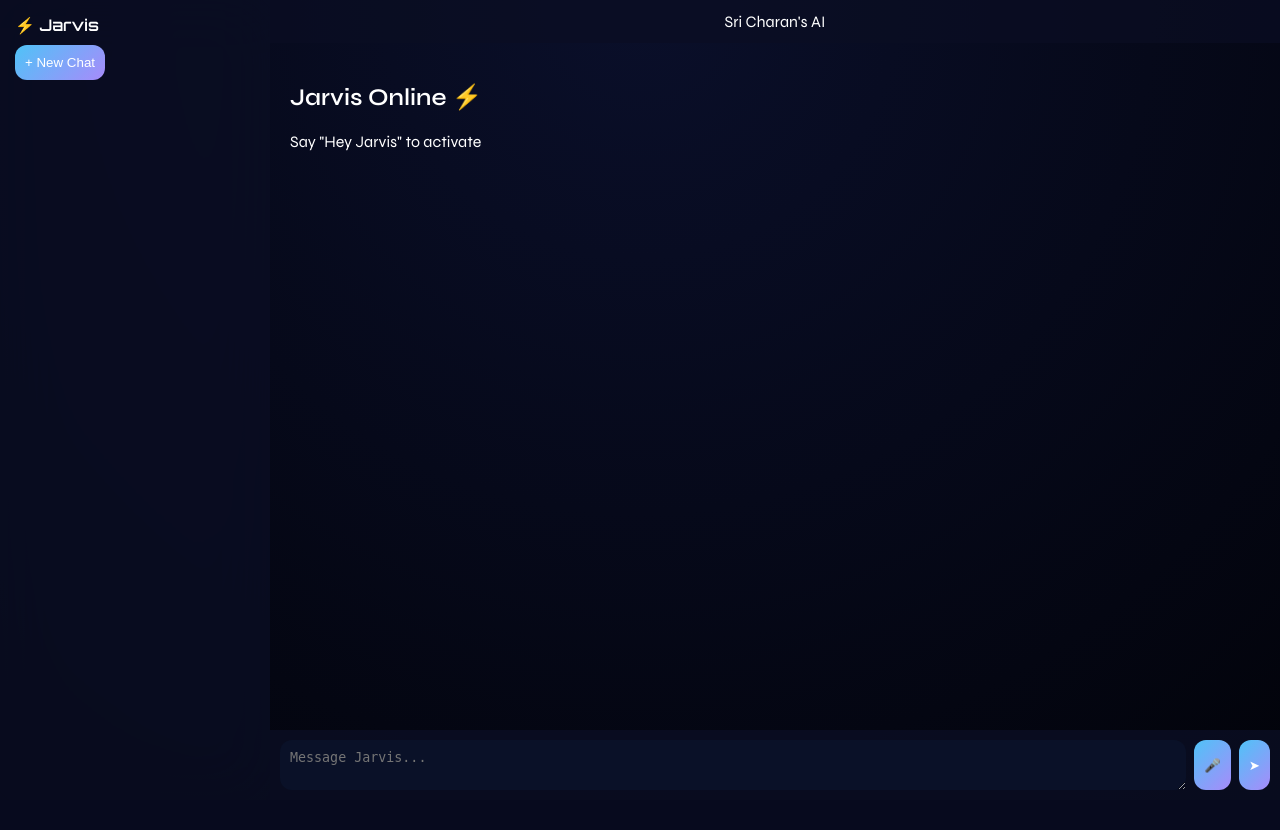
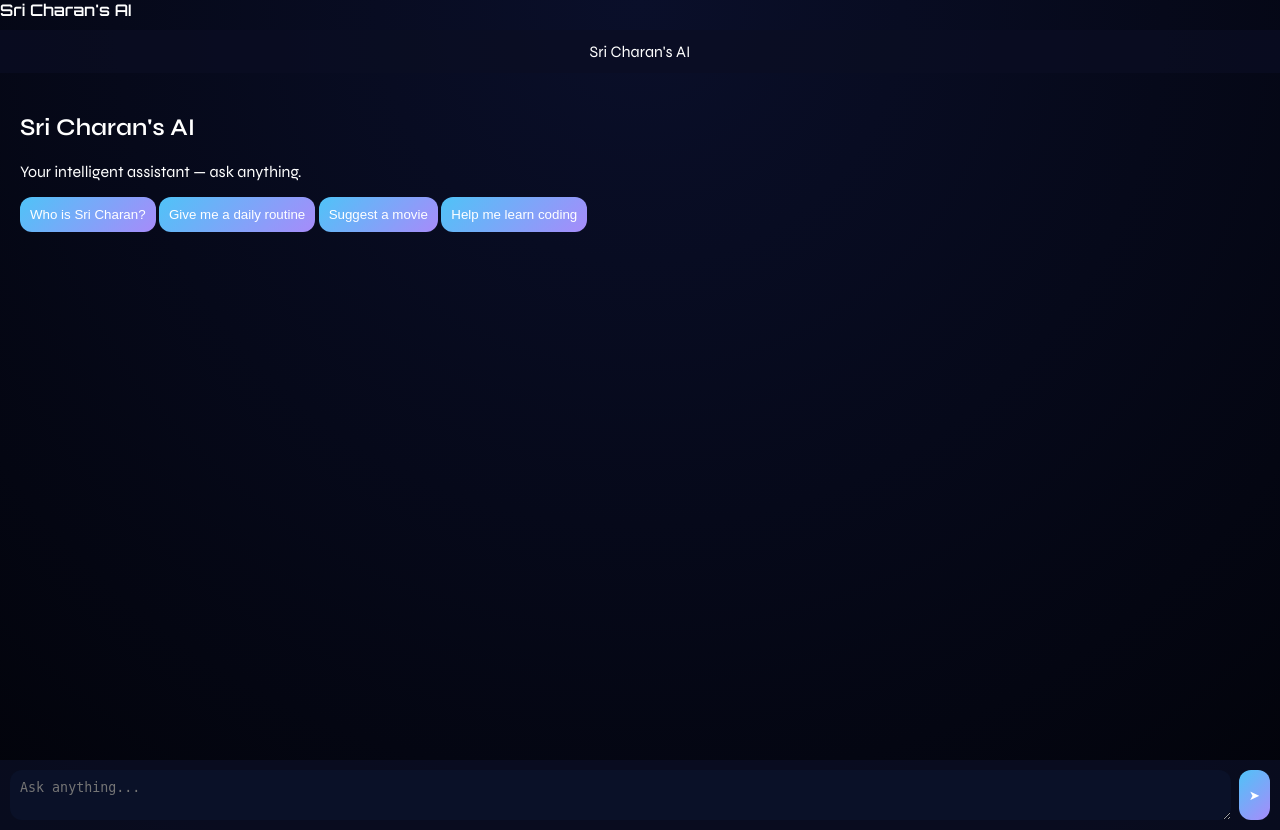
Before and after one commit to charan6401-rgb/Chatbo, a Flask app: page / in a window 1280 px wide. Before the commit the page ends 790 px from the top, so only its background shows below. Run offline with Flask 3, Linux system fonts and the light colour scheme.

Commit message:
Update index.html

```diff
--- a/templates/index.html
+++ b/templates/index.html
@@ -3,7 +3,7 @@
 <head>
 <meta charset="UTF-8">
 <meta name="viewport" content="width=device-width, initial-scale=1.0">
-<title>Sri Charan AI</title>
+<title>Sri Charan's AI</title>
 
 <link href="https://fonts.googleapis.com/css2?family=Orbitron:wght@600&family=Syne:wght@400;600&display=swap" rel="stylesheet">
 <link rel="stylesheet" href="/static/style.css">
@@ -11,31 +11,39 @@
 
 <body>
 
+<!-- SPLASH -->
+<div id="splash">
+  <div class="logo">Sri Charan's AI</div>
+</div>
+
 <div class="app">
-
-  <!-- SIDEBAR -->
-  <aside class="sidebar">
-    <div class="logo">⚡ Jarvis</div>
-    <button id="new-chat">+ New Chat</button>
-    <div id="history"></div>
-  </aside>
 
   <!-- MAIN -->
   <main class="main">
 
+    <!-- HEADER -->
     <header class="topbar">Sri Charan's AI</header>
 
+    <!-- CHAT -->
     <div id="messages" class="messages">
+
       <div class="empty">
-        <h2>Jarvis Online ⚡</h2>
-        <p>Say "Hey Jarvis" to activate</p>
+        <h2>Sri Charan's AI</h2>
+        <p>Your intelligent assistant — ask anything.</p>
+
+        <div class="suggestions">
+          <button>Who is Sri Charan?</button>
+          <button>Give me a daily routine</button>
+          <button>Suggest a movie</button>
+          <button>Help me learn coding</button>
+        </div>
       </div>
+
     </div>
 
     <!-- INPUT -->
     <div class="input-box">
-      <textarea id="input" placeholder="Message Jarvis..."></textarea>
-      <button id="mic">🎤</button>
+      <textarea id="input" placeholder="Ask anything..."></textarea>
       <button id="send">➤</button>
     </div>
 
```
